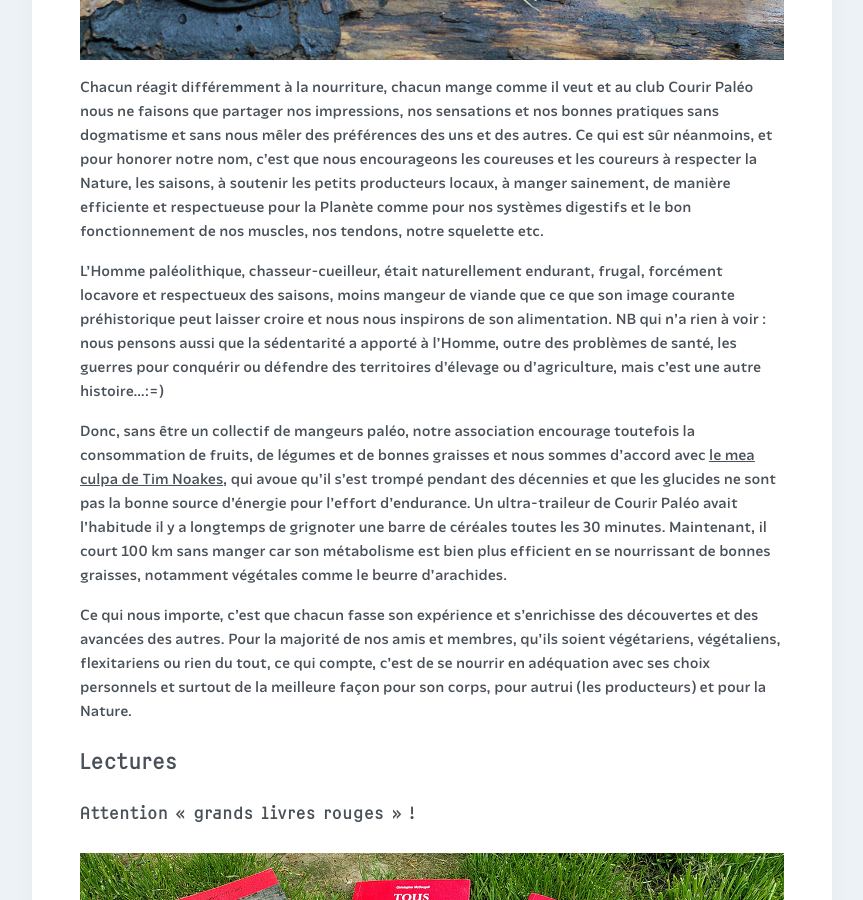
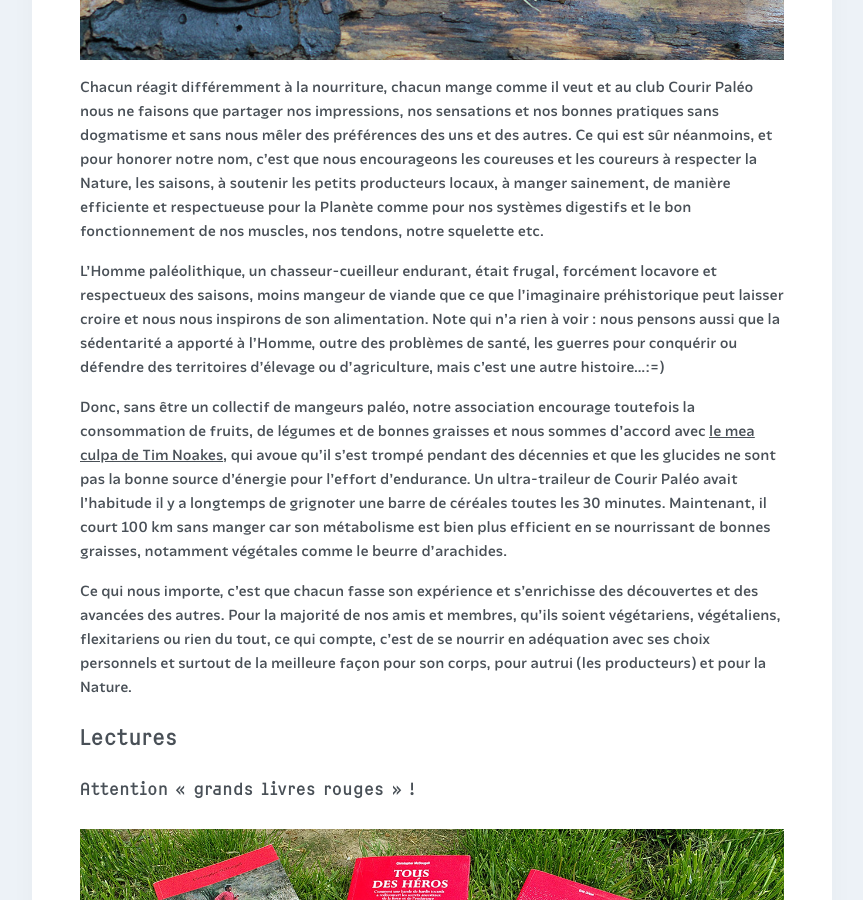
Before and after one commit to courirpaleo/courirpaleo.github.io, a Jekyll site: the page built from _pages/ressources.md, in a window 1280 px wide and 900 px high, scrolled down 3814 px. Shown: the whole window, without its empty margins (208-1071 px from the left). Built offline with Jekyll 4.4.1, drawn with Linux system fonts in a browser that asks for light colours; some web fonts are replaced.

Commit message:
Update ressources.md

```diff
--- a/_pages/ressources.md
+++ b/_pages/ressources.md
@@ -32,7 +32,7 @@ Quelques astuces pour gagner en souplesse et en résistance&nbsp;:
 ![Courir Paleo](/assets/images/CourirPaleo_photo_marque_MQ_1200px.jpg)
 Chacun réagit différemment à la nourriture, chacun mange comme il veut et au club Courir&nbsp;Paléo nous ne faisons que partager nos impressions, nos sensations et nos bonnes pratiques sans dogmatisme et sans nous mêler des préférences des uns et des autres. Ce qui est sûr néanmoins, et pour honorer notre nom, c'est que nous encourageons les coureuses et les coureurs à respecter la Nature, les saisons, à soutenir les petits producteurs locaux, à manger sainement, de manière efficiente et respectueuse pour la Planète comme pour nos systèmes digestifs et le bon fonctionnement de nos muscles, nos tendons, notre squelette etc.
 
-L'Homme paléolithique, chasseur-cueilleur, était naturellement endurant, frugal, forcément locavore et respectueux des saisons, moins mangeur de viande que ce que son image courante préhistorique peut laisser croire et nous nous inspirons de son alimentation. NB qui n'a rien à voir&nbsp;: nous pensons aussi que la sédentarité a apporté à l'Homme, outre des problèmes de santé, les guerres pour conquérir ou défendre des territoires d'élevage ou d'agriculture, mais c'est une autre histoire...:=)
+L'Homme paléolithique, un chasseur-cueilleur endurant, était frugal, forcément locavore et respectueux des saisons, moins mangeur de viande que ce que l'imaginaire préhistorique peut laisser croire et nous nous inspirons de son alimentation. Note qui n'a rien à voir&nbsp;: nous pensons aussi que la sédentarité a apporté à l'Homme, outre des problèmes de santé, les guerres pour conquérir ou défendre des territoires d'élevage ou d'agriculture, mais c'est une autre histoire...:=)
 
 Donc, sans être un collectif de mangeurs paléo, notre association encourage toutefois la consommation de fruits, de légumes et de bonnes graisses et nous sommes d'accord avec [le mea culpa de Tim Noakes](https://www2.u-trail.com/tim-noakes), qui avoue qu'il s'est trompé pendant des décennies et que les glucides ne sont pas la bonne source d'énergie pour l'effort d'endurance. Un ultra-traileur de Courir&nbsp;Paléo avait l'habitude il y a longtemps de grignoter une barre de céréales toutes les 30&nbsp;minutes. Maintenant, il court 100&nbsp;km sans manger car son métabolisme est bien plus efficient en se nourrissant de bonnes graisses, notamment végétales comme le beurre d'arachides.
 
```
